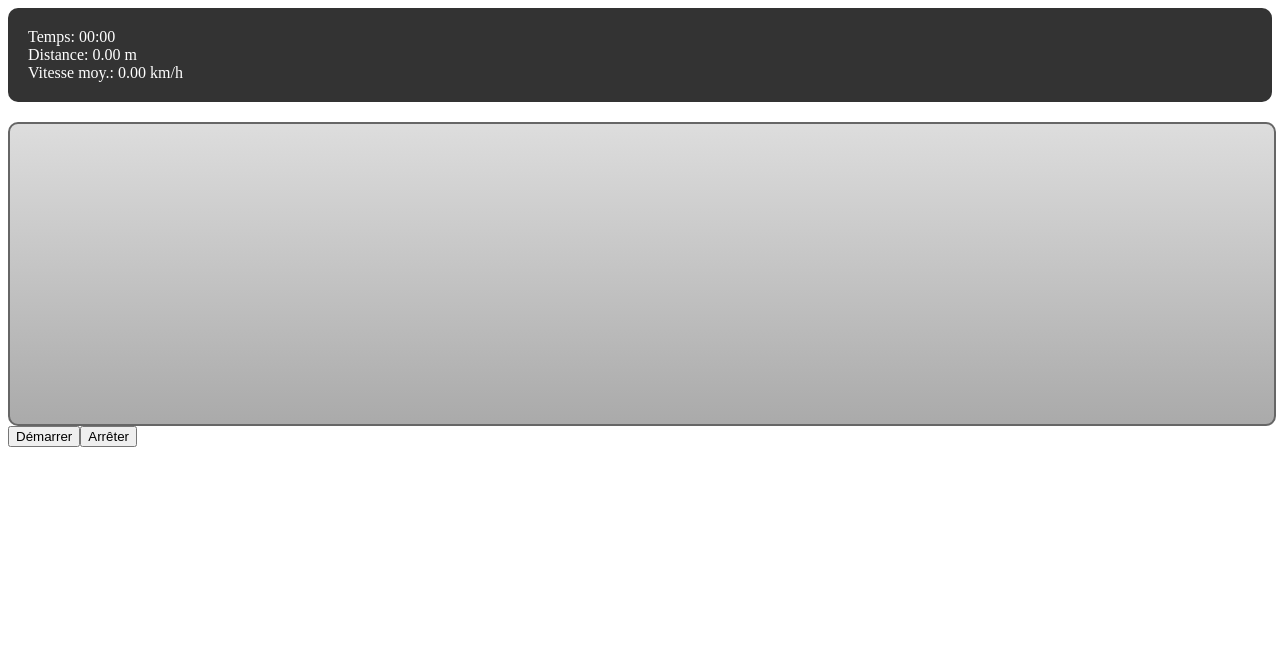
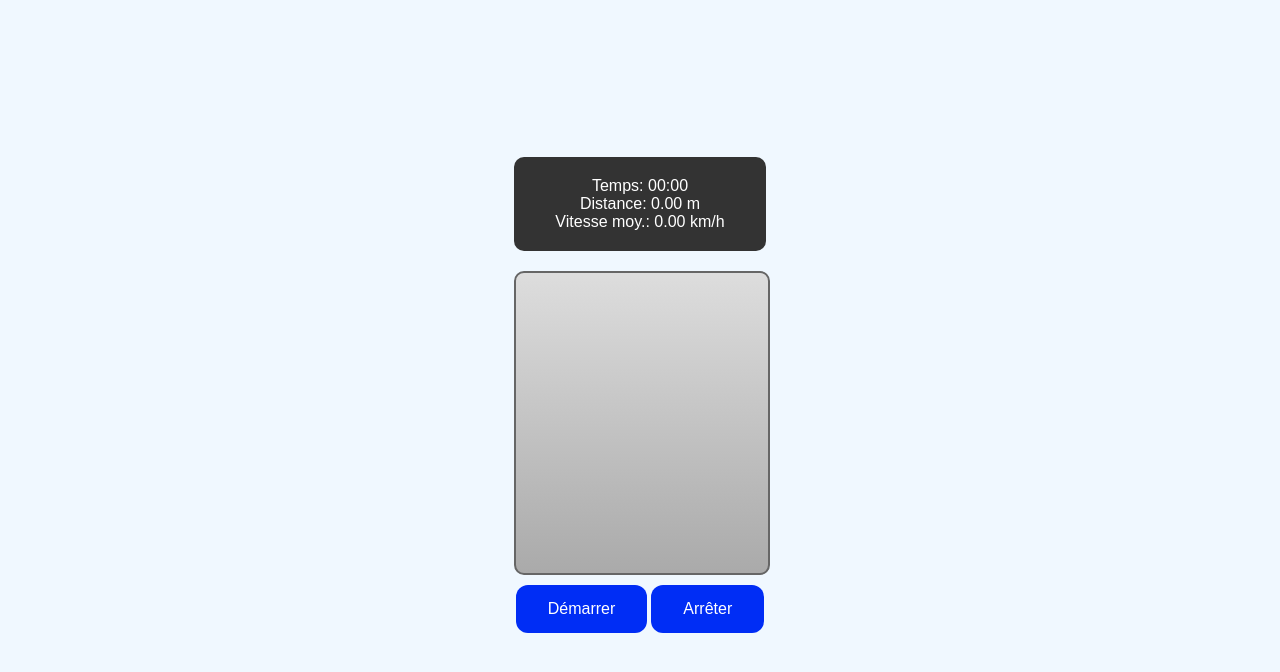
Before and after one commit to thibaut-evrard/babylon-doomscroll, a Next.js app in the folder web/: page /game in a window 1280 px wide. Shown: the top 672 px of the page. Built offline with nearby package versions, Linux system fonts and the light colour scheme.

Commit message:
Techlord title is here

```diff
--- /dev/null
+++ b/web/config/rewardsConfig.ts
@@ -0,0 +1,6 @@
+export const REWARDS = [
+  { distance: 150, name: 'Titre de techserf de bronze' },
+  { distance: 300, name: 'Titre de techserf d\'argent' },
+  { distance: 500, name: 'Titre de techserf d\'or' },
+  { distance: 1000, name: 'Titre de Techlord du Doomscroll' },
+];
--- a/web/package.json
+++ b/web/package.json
@@ -15,6 +15,7 @@
     "husky": "^9.1.7",
     "next": "15.1.7",
     "react": "^19.0.0",
+    "react-confetti": "^6.2.2",
     "react-dom": "^19.0.0",
     "three": "^0.173.0"
   },
--- a/web/pages/game.tsx
+++ b/web/pages/game.tsx
@@ -1,12 +1,17 @@
 import { useState, useEffect } from 'react';
 import DisplayScreen from '../components/DisplayScreen';
 import RunningTrack from '../components/RunningTrack';
+import Confetti from 'react-confetti';
+import '../styles/globals.css';
+import { REWARDS } from '../config/rewardsConfig';
 
 const Game: React.FC = () => {
   const [isGameRunning, setIsGameRunning] = useState<boolean>(false);
   const [time, setTime] = useState<number>(0);
   const [distance, setDistance] = useState<number>(0);
   const [speed, setSpeed] = useState<number>(0);
+  const [rewards, setRewards] = useState<string[]>([]);
+  const [showConfetti, setShowConfetti] = useState<boolean>(false);
 
   useEffect(() => {
     let interval: NodeJS.Timeout;
@@ -26,6 +31,19 @@ const Game: React.FC = () => {
     }
   }, [time, distance]);
 
+  useEffect(() => {
+    updateRewards(distance);
+  }, [distance]);
+
+  const updateRewards = (distance: number) => {
+    const newRewards = REWARDS.filter(reward => distance >= reward.distance).map(reward => reward.name);
+    if (newRewards.length > rewards.length) {
+      setShowConfetti(true);
+      setTimeout(() => setShowConfetti(false), 5000);
+    }
+    setRewards(newRewards);
+  };
+
   const startGame = () => {
     setIsGameRunning(true);
   };
@@ -40,10 +58,23 @@ const Game: React.FC = () => {
 
   return (
     <div className="game-container">
+      {showConfetti && <Confetti />}
       <DisplayScreen time={time} distance={distance} speed={speed} />
       <RunningTrack isRunning={isGameRunning} onScroll={handleScroll} />
-      <button onClick={startGame}>Démarrer</button>
-      <button onClick={stopGame}>Arrêter</button>
+      <button className="button" onClick={startGame}>Démarrer</button>
+      <button className="button" onClick={stopGame}>Arrêter</button>
+      <div className="rewards-popup">
+        {rewards.length > 0 && (
+          <div className="rewards-content">
+            <h3>Félicitations !</h3>
+            <ul>
+              {rewards.map((reward, index) => (
+                <li key={index}>{reward}</li>
+              ))}
+            </ul>
+          </div>
+        )}
+      </div>
     </div>
   );
 };
--- a/web/pages/index.tsx
+++ b/web/pages/index.tsx
@@ -6,9 +6,10 @@ const Home: React.FC = () => {
     <div className="home-container">
       <h1>Bienvenue dans Doomscroll</h1>
       <Link href="/game">
-        <button>C'est ici pour scroller</button>
+        <button className="button">Je souhaite absolument scroller</button>
       </Link>
     </div>
   );
 };
+
 export default Home;
--- a/web/styles/globals.css
+++ b/web/styles/globals.css
@@ -8,8 +8,27 @@ body {
   height: 100vh;
   margin: 0;
 }
-
-.home-container,
+.button {
+  background-color: #002df5;
+  border: none;
+  color: white;
+  padding: 15px 32px;
+  text-align: center;
+  text-decoration: none;
+  display: inline-block;
+  font-size: 16px;
+  margin: 10px 2px;
+  cursor: pointer;
+  border-radius: 12px;
+  font-family: 'Arial', sans-serif;
+  transition: background-color 0.3s ease, transform 0.2s ease;
+}
+.button:hover {
+  background-color: #45a049;
+}
+.button:active {
+  transform: scale(0.95);
+}
 .game-container {
   text-align: center;
 }
```
Also changed, not shown: 1 other file (tests, documents, lock files or other folders).
